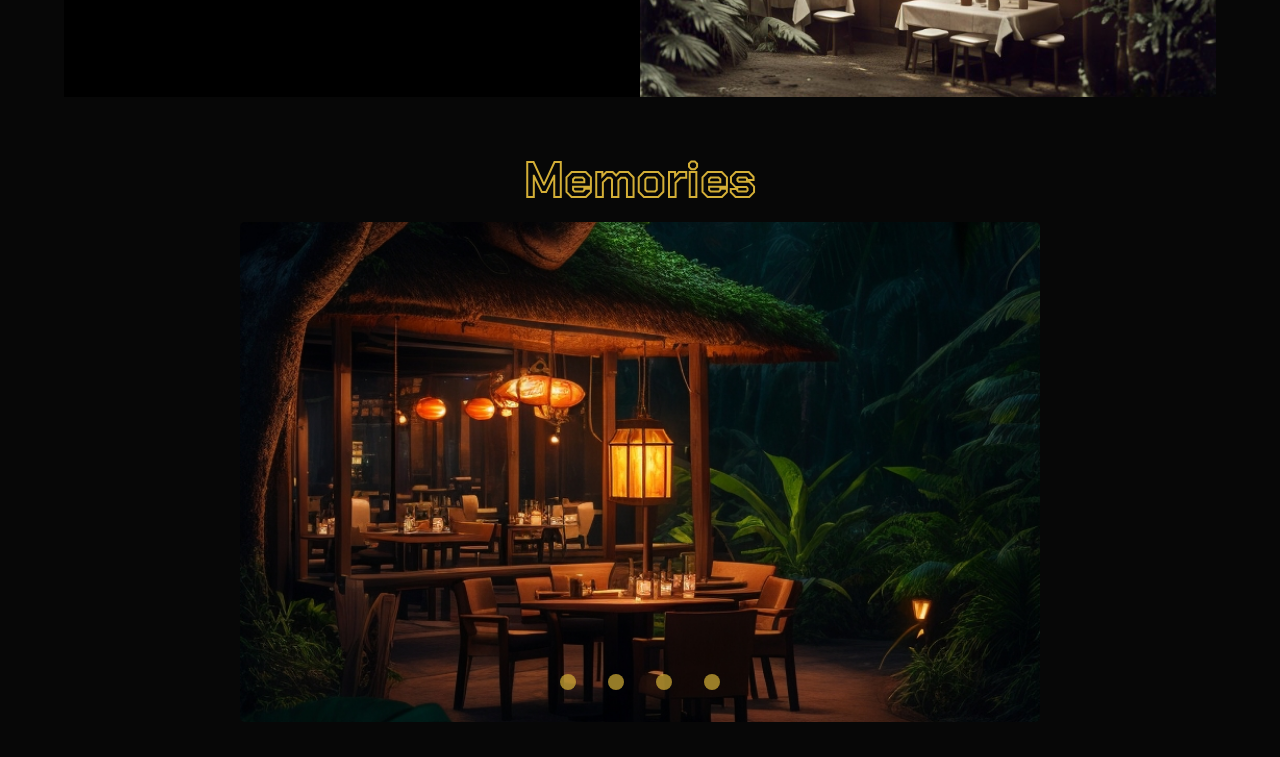
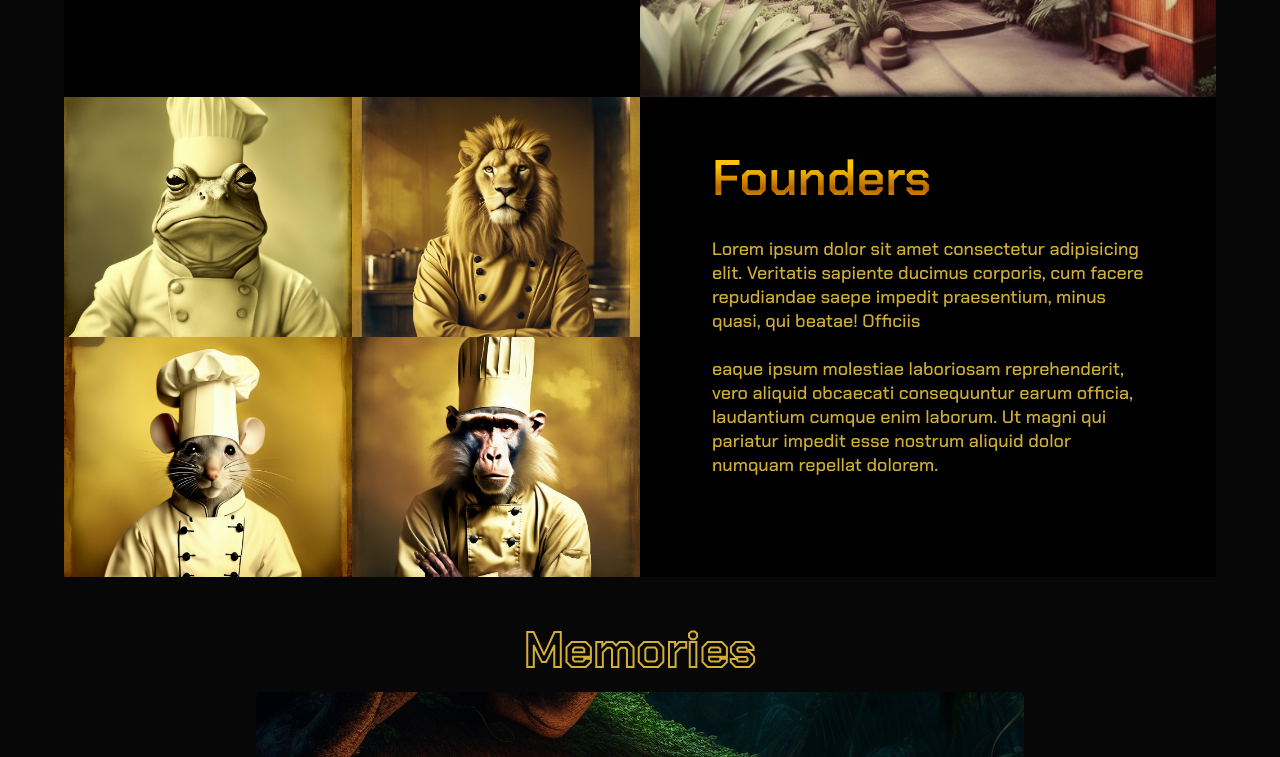
Before and after one commit to shaun-j-barreto/Sooper-Restaurant, a plain HTML site: page components/about.html in a window 1280 px wide. Shown: the part 1183-1940 px from the top of the page. Drawn offline with Linux system fonts and the light colour scheme; a web font is replaced by a local one.

Commit message:
about section: added history,founders content

```diff
--- a/components/about-style.css
+++ b/components/about-style.css
@@ -68,7 +68,7 @@ body{
 .about-container{
     display: grid;
     grid-template-columns: repeat(8,1fr);
-    grid-template-rows: repeat(6,80px);
+    grid-template-rows: repeat(12,80px);
     width: 90%;
     margin: 0 auto;
     margin-top: 100px;
@@ -89,6 +89,7 @@ body{
     background-clip: text;
     -webkit-text-fill-color: transparent;
     margin-bottom: 50px;
+    margin-top: 50px;
 }
 .about-container-block.two{
     grid-area: 2/1/7/5;
@@ -96,22 +97,50 @@ body{
     width: 75%;
     margin: 0 auto;
 }
-
+.about-container-block.three{
+    grid-area:7/5/9/9;
+    align-self: center;
+    width: 75%;
+    margin: 0 auto;
+}
 .about-container > img{
-    grid-area: 1/5/7/9;
     width: 100%;
     height: 100%;
     object-fit: cover;
 }
+.about-container-block.four{
+    grid-area: 8/5/13/9;
+    /* background-color: blueviolet; */
+    width: 75%;
+    margin: 0 auto;
+}
+#about-image1{
+    grid-area: 1/5/7/9;
+}
+#about-image2{
+    grid-area: 7/1/10/3;
+}
+#about-image3{
+    grid-area: 7/3/10/5;
+}
+#about-image4{
+    grid-area: 10/1/13/3;
+}
+#about-image5{
+    grid-area: 10/3/13/5;
+}
 .about-container-content{
-    padding-top: 30px;
+    padding-top: 60px;
     font-size: 18px;
     color: var(--priamary-color);
     font-weight: 500;
 }
 
 .slider-container {
-    padding: 50px;
+    padding: 20px;
+    width: 60%;
+    margin: 0 auto;
+    margin-top: 20px;
 }
 
 .slider-heading{
--- a/components/about.html
+++ b/components/about.html
@@ -46,7 +46,24 @@
                 laborum. Ut magni qui pariatur impedit esse nostrum aliquid dolor numquam repellat dolorem.
             </div>
         </div>
-        <img src="/images/restaurant-4.jpeg" alt="">
+        <img src="/images/restaurant-5.jpeg" alt="" id="about-image1">
+        <img src="/images/stable-diffusion-xl (3).jpeg" alt="" id="about-image2">
+        <img src="/images/stable-diffusion-xl.jpeg" alt="" id="about-image3">
+        <img src="/images/stable-diffusion-xl (1).jpeg" alt="" id="about-image4">
+        <img src="/images/stable-diffusion-xl (2).jpeg" alt="" id="about-image5">
+        <div class="about-container-block three">
+            <div class="about-container-heading">Founders</div>
+          </div>
+          <div class="about-container-block four">
+            <div class="about-container-content">
+                Lorem ipsum dolor sit amet consectetur adipisicing elit.
+                Veritatis sapiente ducimus corporis, cum facere repudiandae
+                saepe impedit praesentium, minus quasi, qui beatae! Officiis <br><br>
+                eaque ipsum molestiae laboriosam reprehenderit, vero aliquid
+                obcaecati consequuntur earum officia, laudantium cumque enim
+                laborum. Ut magni qui pariatur impedit esse nostrum aliquid dolor numquam repellat dolorem.
+            </div>
+        </div>
     </div>
     <div class="slider-container">
         <div class="slider-heading">Memories</div>
--- a/style.css
+++ b/style.css
@@ -176,10 +176,10 @@ body{
     width: 100%;
     background-color: var(--secondary-color);
     overflow: hidden;
-    transition: .6s ease-in-out;
+    transition: .4s ease-in-out;
 }
 .menu-section:hover{
-    background-color: rgb(12, 9, 1);
+    background-color: rgb(7, 6, 1);
 }
 .home-menu-heading{
     font-weight: 700;
```
Also changed, not shown: images/restaurant-5.jpeg (added), images/stable-diffusion-xl (1).jpeg (added), images/stable-diffusion-xl (2).jpeg (added), images/stable-diffusion-xl (3).jpeg (added), images/stable-diffusion-xl.jpeg (added).
